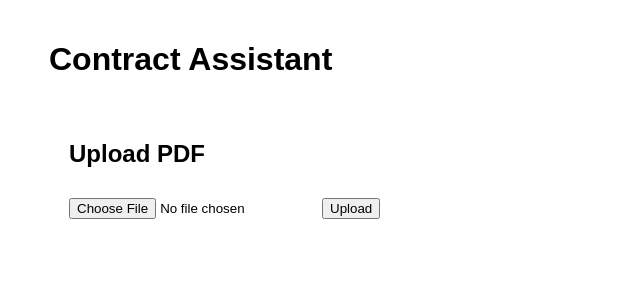
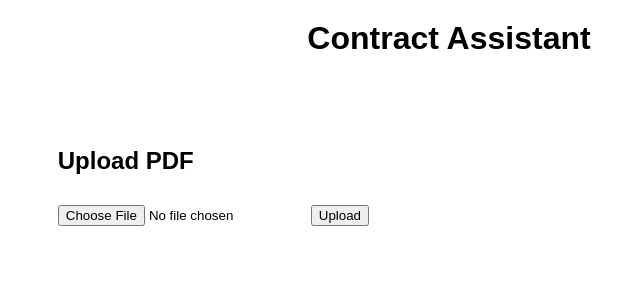
Before and after one commit to tclowers/contractbot-frontend, an Angular app: page / in a window 1280 px wide. Shown: the top 300 px of the page, without its empty margins (191-831 px from the left). Built offline with nearby package versions, Linux system fonts and the light colour scheme.

Commit message:
in CSS hell, marginally workable display save point

```diff
--- a/src/app/app.component.css
+++ b/src/app/app.component.css
@@ -0,0 +1,5 @@
+h1 {
+  margin: 0 auto 20px;
+  padding: 20px;
+  max-width: 100%;
+}
--- a/src/app/gpt-prompt/gpt-prompt.component.css
+++ b/src/app/gpt-prompt/gpt-prompt.component.css
@@ -1,26 +1,46 @@
 .container {
   width: 100%;
-  max-width: 1200px;
+  max-width: 100%;
   margin: 0 auto;
   padding: 20px;
+  height: 100vh;
+  display: flex;
+  flex-direction: column;
+  align-items: center; /* Center the container */
 }
 
 .row {
   display: flex;
-  flex-wrap: wrap;
-  margin: -10px;
+  flex: 1;
+  height: 100%;
+  justify-content: center; /* Center the columns within the row */
 }
 
 .col {
-  flex: 1;
+  display: flex;
+  flex-direction: column;
   padding: 10px;
-  min-width: 300px;
+  /* min-width: 300px; */
+  min-width: 100%;
+  margin: 0 10px;
+}
+
+.contract-col {
+  flex: 0 0 40%;
+  overflow-y: auto;
+}
+
+.dialog-col {
+  flex: 0 0 40%;
+  display: flex;
+  flex-direction: column;
 }
 
 textarea {
   width: 100%;
-  height: 150px;
+  flex: 1;
   margin-bottom: 10px;
+  resize: none;
 }
 
 button {
@@ -29,6 +49,8 @@ button {
 
 .response-content {
   white-space: pre-wrap;
+  overflow-y: auto;
+  flex: 1;
 }
 
 a {
--- a/src/app/gpt-prompt/gpt-prompt.component.html
+++ b/src/app/gpt-prompt/gpt-prompt.component.html
@@ -1,6 +1,6 @@
-<div class="container">
+<div class="container" [class.file-uploaded]="blobStorageLocation">
   <div class="row">
-    <div class="col">
+    <div class="col contract-col">
       <div *ngIf="!blobStorageLocation">
         <h2>Upload PDF</h2>
         <input type="file" (change)="onFileSelected($event)" accept=".pdf">
@@ -22,16 +22,15 @@
         <a *ngIf="blobStorageLocation" [href]="blobStorageLocation" target="_blank">Download Updated File</a>
       </div>
     </div>
-    <div class="col">
+    <div class="col dialog-col">
       <div *ngIf="blobStorageLocation">
         <h3>Dialog:</h3>
+        <div *ngIf="response" class="response-content">
+          <pre [innerHTML]="response"></pre>
+        </div>
         <textarea [(ngModel)]="prompt" placeholder="Prompt LLM"></textarea>
         <button (click)="sendPrompt()">Send Prompt</button>
         <div *ngIf="loading">Loading...</div>
-        <div *ngIf="response">
-          <h3>Response:</h3>
-          <pre [innerHTML]="response"></pre>
-        </div>
       </div>
     </div>
   </div>
--- a/src/styles.css
+++ b/src/styles.css
@@ -1,9 +1,9 @@
 /* You can add global styles to this file, and also import other style files */
 body {
     font-family: Arial, sans-serif;
-    max-width: 800px;
-    margin: 0 auto;
-    padding: 20px;
+    margin: 0;
+    padding: 0;
+    width: 100%;
 }
 textarea {
     width: 100%;
@@ -16,3 +16,34 @@ pre {
     white-space: pre-wrap;
     word-wrap: break-word;
 }
+
+html, body {
+  height: 100%;
+  margin: 0;
+  padding: 0;
+}
+
+app-root {
+  display: block;
+  height: 100%;
+}
+
+html, body, app-root {
+  height: 100%;
+  margin: 0;
+  padding: 0;
+}
+
+body {
+  display: flex;
+  flex-direction: column;
+  align-items: center;
+}
+
+app-root {
+  display: flex;
+  flex-direction: column;
+  flex: 1;
+  width: 100%;
+  max-width: 1200px;
+}
```
